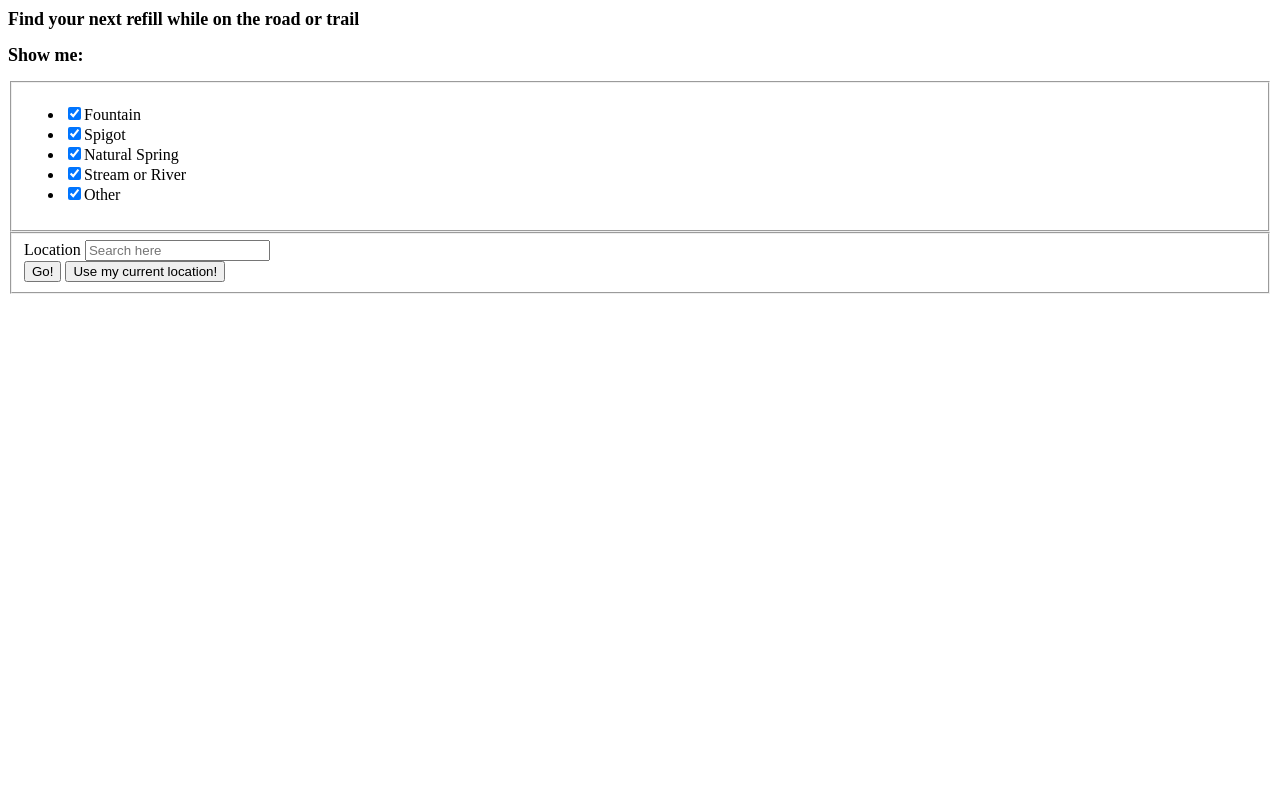
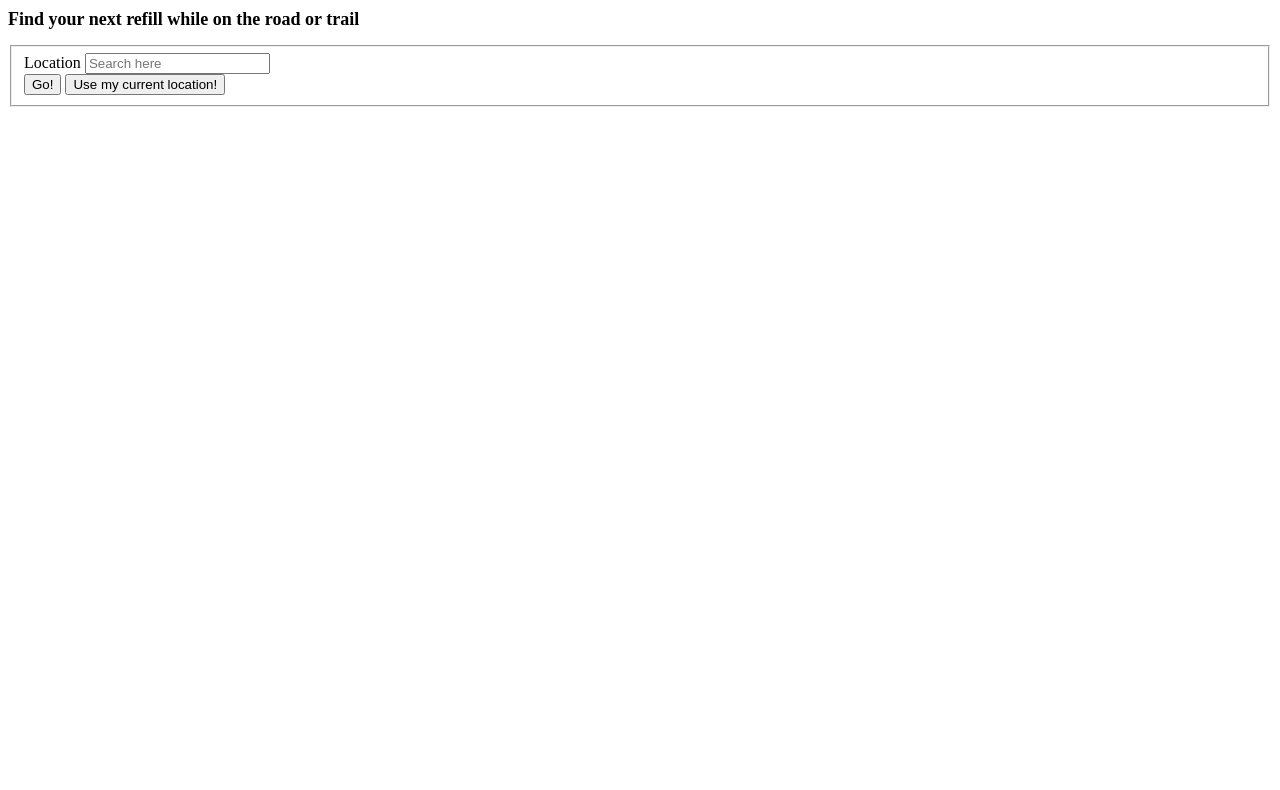
Before and after one commit to benparman/waterSpotter, a website: page public/index.html in a window 1280 px wide. Shown: the part 66-856 px from the top of the page. After the commit the page ends 800 px from the top, so only its background shows below. Drawn offline with nearby package versions, Linux system fonts and the light colour scheme; some packages are replaced by stand-ins of ours; no server answers.

Commit message:
Temporarily commented out section in index.html that allows user to specify location type.

```diff
--- a/public/index.html
+++ b/public/index.html
@@ -24,7 +24,7 @@
     </section>
 
     <section class="searchCriteria">
-      <h2>Show me:</h2>
+      <!-- <h2>Show me:</h2>
       <fieldset class="checkboxes">
         <ul class="nameMe">
           <li><input type="checkbox" checked>Fountain</li>
@@ -33,7 +33,7 @@
           <li><input type="checkbox" checked>Stream or River</li>
           <li><input type="checkbox" checked>Other</li>
         </ul>
-      </fieldset>
+      </fieldset> -->
       <fieldset class="fieldBox stackable" id="searchLocation" role="textbox">
         <form>
           <label>Location</label>
```
